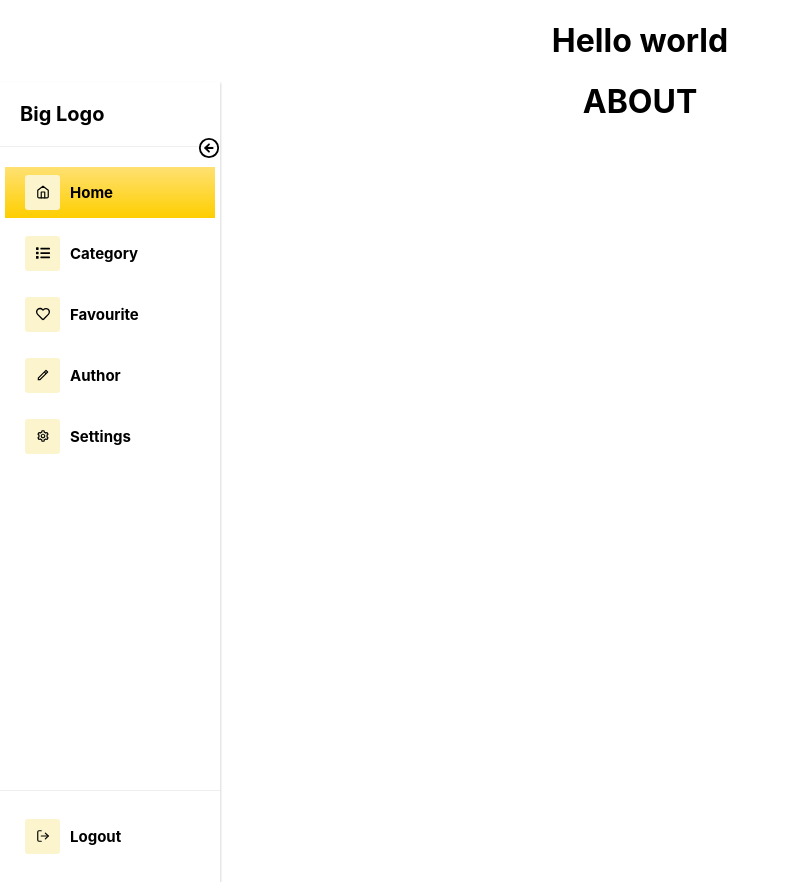
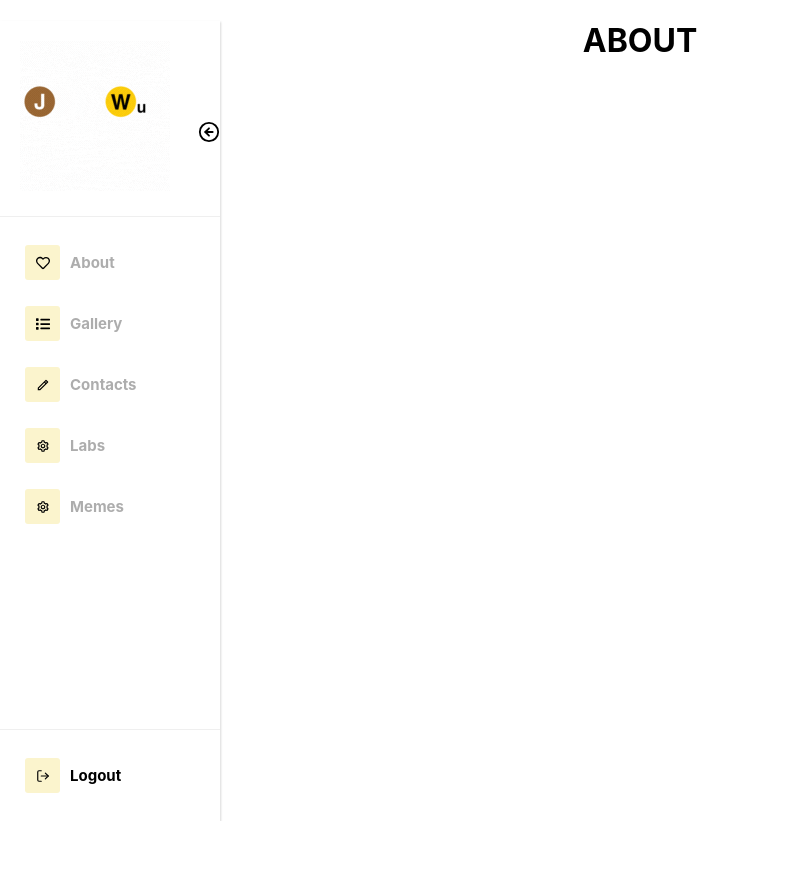
Before and after one commit to MemeEngineer/johnny-github.io, a React (Create React App) app: page / in a window 1280 px wide. Shown: the whole page, without its empty margins (0-790 px from the left). After the commit the page ends 821 px from the top, so only its background shows below. Built offline with nearby package versions, Linux system fonts and the light colour scheme.

Commit message:
navbar layout

```diff
--- a/src/App.js
+++ b/src/App.js
@@ -4,16 +4,20 @@ import Navbar from "./components/Navbar"
 import About from "./pages/About"
 import Gallery from "./pages/Gallery"
 import Contact from "./pages/Contact"
+import Labs from "./pages/Labs"
+import Memepage from "./pages/Memepage"
 function App() {
   return (
     <div className="App">
-      <h1>Hello world</h1>
+
       <Navbar/>
       <Routes>
 
     <Route path="/" element={<About/>} />
     <Route path="/gallery" element={<Gallery/>}/>
     <Route path="/contact" element={<Contact/>}/>
+    <Route path="/labs" element={<Labs/>}/>
+    <Route path="/memes" element={<Memepage/>}/>
     <Route path="*" element={<About/>}/>
 
       </Routes>
--- a/src/components/Navbar.css
+++ b/src/components/Navbar.css
@@ -14,7 +14,7 @@
     border-radius: 50%;
     font-weight: bold;
     font-size: 22px;
-    top: 55px;
+    top: 100px;
     cursor: pointer;
   }
   #header .pro-sidebar {
@@ -23,7 +23,7 @@
   }
   #header .pro-sidebar.collapsed {
     width: 80px;
-    min-width: 80px;
+    min-width: 180px;
   }
   #header .pro-sidebar-inner {
     background-color: white;
--- a/src/components/Navbar.js
+++ b/src/components/Navbar.js
@@ -1,5 +1,5 @@
-import {Link} from "react-router-dom"
-import {useState} from "react"
+import { Link } from "react-router-dom";
+import { useState } from "react";
 import {
   ProSidebar,
   Menu,
@@ -9,15 +9,22 @@ import {
   SidebarContent,
 } from "react-pro-sidebar";
 import { FaList, FaRegHeart } from "react-icons/fa";
-import { FiHome, FiLogOut, FiArrowLeftCircle, FiArrowRightCircle } from "react-icons/fi";
+import {
+  FiHome,
+  FiLogOut,
+  FiArrowLeftCircle,
+  FiArrowRightCircle,
+} from "react-icons/fi";
 import { RiPencilLine } from "react-icons/ri";
 import { BiCog } from "react-icons/bi";
 import "react-pro-sidebar/dist/css/styles.css";
 import "./Navbar.css";
+import JohnnyWu from "../assets/JohnnyWu.gif";
+import JWLOGO from "../assets/JWLOGO.png";
 
-export default function Navbar(){
+export default function Navbar() {
   //create initial menuCollapse state using useState hook
-     const [menuCollapse, setMenuCollapse] = useState(false)
+  const [menuCollapse, setMenuCollapse] = useState(false);
 
   //create a custom function that will change menucollapse state from false to true and true to false
   const menuIconClick = () => {
@@ -25,35 +32,40 @@ export default function Navbar(){
     menuCollapse ? setMenuCollapse(false) : setMenuCollapse(true);
   };
 
-    return(
+  return (
     <nav>
-
       <div id="header">
         {/* collapsed props to change menu size using menucollapse state */}
         <ProSidebar collapsed={menuCollapse}>
           <SidebarHeader>
             <div className="logotext">
               {/* small and big change using menucollapse state */}
-              <p>{menuCollapse ? "Logo" : "Big Logo"}</p>
+              <p>
+                {menuCollapse ? <img src={JWLOGO} alt="JW Logo" /> : <img src={JohnnyWu} alt="JohnnyWu" />}
+              </p>
             </div>
             <div className="closemenu" onClick={menuIconClick}>
               {/* changing menu collapse icon on click */}
-              {menuCollapse ? (
-                <FiArrowRightCircle/>
-              ) : (
-                <FiArrowLeftCircle/>
-              )}
+              {menuCollapse ? <FiArrowRightCircle /> : <FiArrowLeftCircle />}
             </div>
           </SidebarHeader>
           <SidebarContent>
-            <Menu iconShape="square">
-              <MenuItem active={true} icon={<FiHome />}>
-                Home
+            <Menu>
+              <MenuItem active={false} icon={<FaRegHeart />}>
+                <Link to="/">About</Link>
               </MenuItem>
-              <MenuItem icon={<FaList />}>Category</MenuItem>
-              <MenuItem icon={<FaRegHeart />}>Favourite</MenuItem>
-              <MenuItem icon={<RiPencilLine />}>Author</MenuItem>
-              <MenuItem icon={<BiCog />}>Settings</MenuItem>
+              <MenuItem icon={<FaList />}>
+                <Link to="/gallery">Gallery</Link>
+              </MenuItem>
+              <MenuItem active={false} icon={<RiPencilLine />}>
+                <Link to="/contact">Contacts</Link>
+              </MenuItem>
+              <MenuItem icon={<BiCog />}>
+                <Link to="/labs">Labs</Link>
+              </MenuItem>
+              <MenuItem icon={<BiCog />}>
+                <Link to="/memes">Memes</Link>
+              </MenuItem>
             </Menu>
           </SidebarContent>
           <SidebarFooter>
@@ -64,6 +76,5 @@ export default function Navbar(){
         </ProSidebar>
       </div>
     </nav>
-
-    )
+  );
 }
```
Also changed, not shown: src/assets/JWLOGO.png (added), src/assets/JohnnyWu.gif (added). Lines whose indentation alone changed are shown as unchanged.
